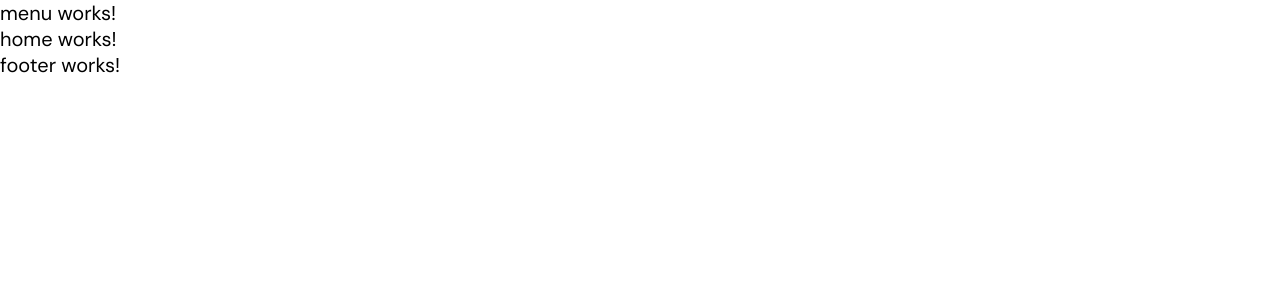
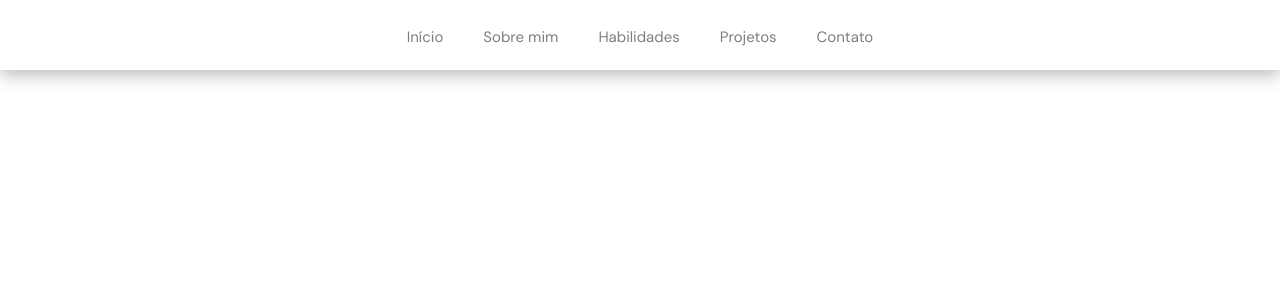
Before and after one commit to wesleysouzadev1/meu-portifolio, an Angular app: page / in a window 1280 px wide. Shown: the top 300 px of the page. Built offline with nearby package versions, Linux system fonts and the light colour scheme.

Commit message:
menu do top

```diff
--- a/src/app/menu/menu.component.css
+++ b/src/app/menu/menu.component.css
@@ -0,0 +1,69 @@
+nav {
+    box-shadow: 0 4px 17px #0000004d;
+    background: #fff;
+    position: fixed;
+    width: 100%;
+    display: flex;
+    align-items: center;
+    justify-content: right;
+    height: 70px;
+}
+
+nav ul {
+    display: flex;
+    flex-direction: column;
+    align-items: center;
+    justify-content: center;
+    list-style: none;
+    position: absolute;
+    top: 70px;
+    background: #fff;
+    width: 100%;
+}
+
+nav ul.open {
+    display: flex;
+}
+
+nav ul.closed {
+    display: none;
+}
+
+nav ul li {
+    padding: 20px;
+}
+
+nav ul li a {
+    text-decoration: none;
+    font-size: var(--font-size-5);
+    color: var(--color-black-1);
+}
+
+nav ul li a:hover {
+    color: var(--color-blue-2);
+}
+
+nav i {
+    font-size: 45px;
+    margin: 0 15px;
+    cursor: pointer;
+}
+
+@media (min-width: 768px) {
+
+    nav {
+        justify-content: center;
+    }
+
+    nav ul.open,
+    nav ul.closed {
+        display: flex;
+        flex-direction: row;
+        position: relative;
+        top: 0;
+    }
+
+    nav i {
+        display: none;
+    }
+}
--- a/src/app/menu/menu.component.html
+++ b/src/app/menu/menu.component.html
@@ -1 +1,11 @@
-<p>menu works!</p>
+<nav>
+    <ul [class]="menuStatus">
+        <li *ngFor="let item of menuItems">
+            <a [href]="item.url">{{item.name}}</a>
+        </li>
+    </ul>
+
+    <i class="material-symbols-outlined" (click)="menuClick()">
+        menu
+    </i>
+</nav>
--- a/src/app/menu/menu.component.ts
+++ b/src/app/menu/menu.component.ts
@@ -1,23 +1,32 @@
 import { Component } from '@angular/core';
 import { MenuService } from '../services/menu.service';
 import { Menu } from '../models/menu';
+import { CommonModule } from '@angular/common';
 
 @Component({
   selector: 'app-menu',
-  imports: [],
+  imports: [CommonModule],
   templateUrl: './menu.component.html',
   styleUrl: './menu.component.css'
 })
 export class MenuComponent {
 
-  constructor(private menuService: MenuService) {}
 
-    menuItems?: Array<Menu>;
+  constructor(private menuService: MenuService) { }
 
-    ngOnInit() {
-      const menu = this.menuService.getItems();
+  menuStatus: string = 'closed';
 
-      this.menuItems = menu;
-    }
+  menuItems?: Array<Menu>;
+
+  ngOnInit() {
+    const menu = this.menuService.getItems();
+
+    this.menuItems = menu;
+  }
+
+  menuClick() {
+
+    this.menuStatus = (this.menuStatus === 'open' ? 'closed' : 'open');
+  }
 
 }
--- a/src/index.html
+++ b/src/index.html
@@ -13,6 +13,9 @@
   <link
     href="https://fonts.googleapis.com/css2?family=DM+Sans:ital,opsz,wght@0,9..40,100..1000;1,9..40,100..1000&display=swap"
     rel="stylesheet">
+
+  <link rel="stylesheet"
+    href="https://fonts.googleapis.com/css2?family=Material+Symbols+Outlined:opsz,wght,FILL,GRAD@20..48,100..700,0..1,-50..200&icon_names=menu" />
 </head>
 
 <body>
--- a/src/styles.css
+++ b/src/styles.css
@@ -8,7 +8,8 @@
 
 :root {
     font-size: 125%;
-    font-family: 'DM Sans', sans-serif;
+    font-family: "DM Sans", sans-serif;
+
 
     --font-size-1: 2.25rem;
     --font-size-2: 1.75rem;
@@ -23,5 +24,7 @@
 
     --color-pink-1: #f42771;
 
-    --color-black-1: #181818;
+    --color-black-0: #e1dddd;
+    --color-black-1: #7c7f80;
+    --color-black-4: #181818;
 }
```
